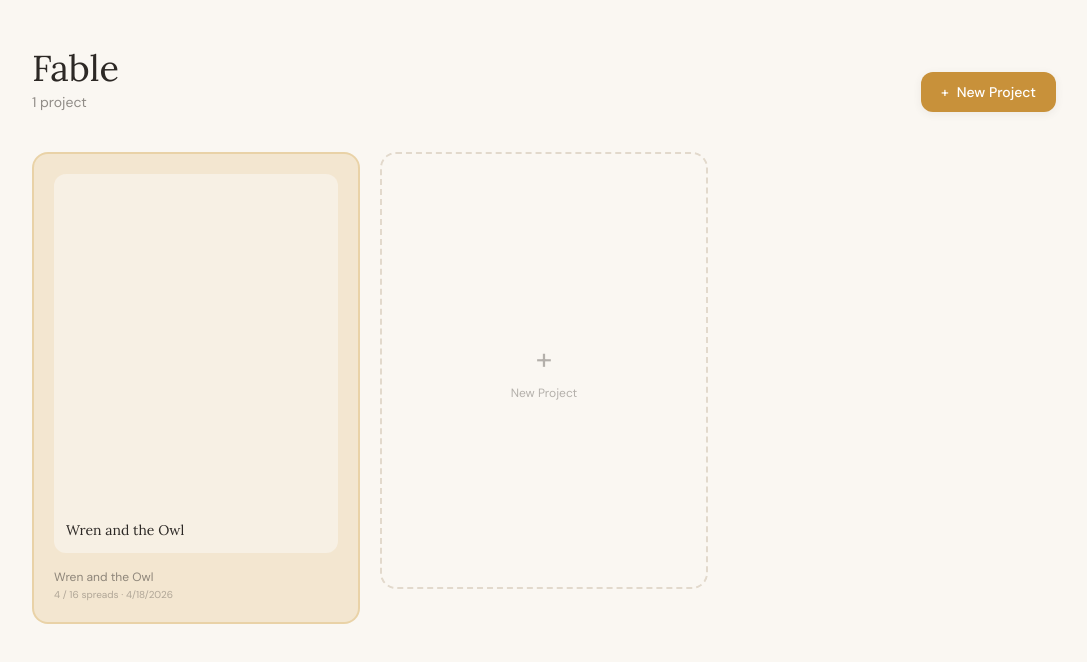
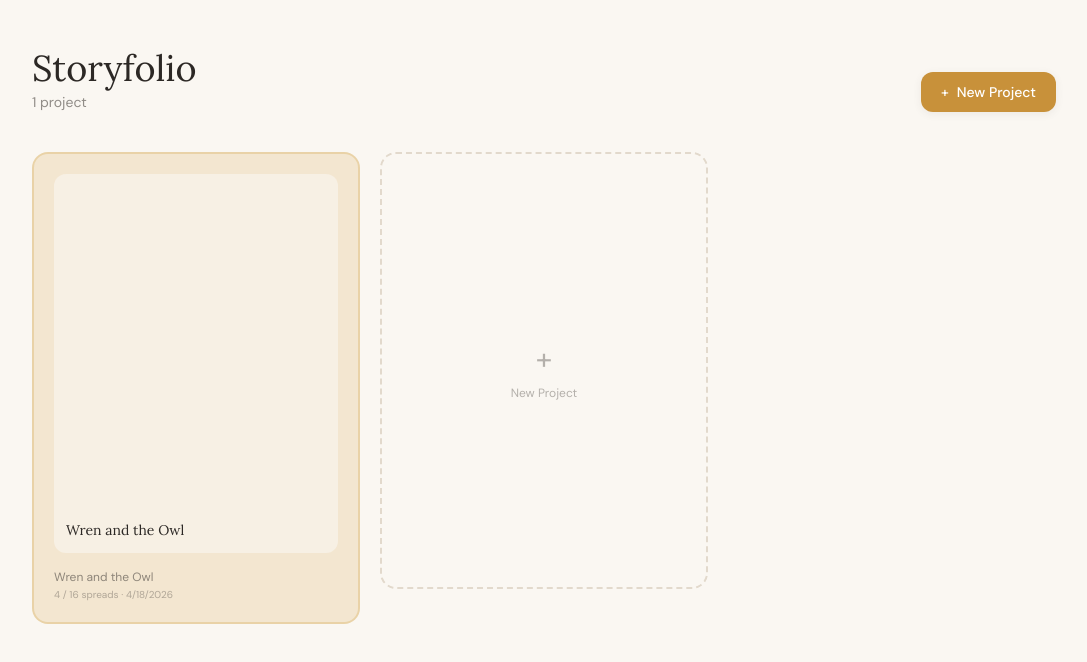
Before and after one commit to runrunicd/storyfolio, a React (Vite) app: page / in a window 1280 px wide. Shown: the top 662 px of the page, without its empty margins (96-1183 px from the left). Built offline with nearby package versions, Linux system fonts and the light colour scheme.

Commit message:
Rename project: Fable → Storyfolio

```diff
--- a/index.html
+++ b/index.html
@@ -3,7 +3,7 @@
   <head>
     <meta charset="UTF-8" />
     <meta name="viewport" content="width=device-width, initial-scale=1.0" />
-    <title>Fable — Wren and the Owl</title>
+    <title>Storyfolio — Wren and the Owl</title>
     <link rel="preconnect" href="https://fonts.googleapis.com" />
     <link rel="preconnect" href="https://fonts.gstatic.com" crossorigin />
     <link href="https://fonts.googleapis.com/css2?family=DM+Sans:wght@400;500;600&family=Lora:ital,wght@0,400;0,600;1,400&display=swap" rel="stylesheet" />
--- a/package.json
+++ b/package.json
@@ -1,5 +1,5 @@
 {
-  "name": "fable",
+  "name": "storyfolio",
   "version": "0.1.0",
   "private": true,
   "type": "module",
--- a/src/components/projects/ProjectsView.tsx
+++ b/src/components/projects/ProjectsView.tsx
@@ -45,7 +45,7 @@ export function ProjectsView() {
       <div className="max-w-5xl mx-auto">
         <div className="flex items-end justify-between mb-10">
           <div>
-            <h1 className="font-serif text-4xl text-ink-700 mb-1">Fable</h1>
+            <h1 className="font-serif text-4xl text-ink-700 mb-1">Storyfolio</h1>
             <p className="font-sans text-sm text-ink-500/60">
               {projects.length} {projects.length === 1 ? 'project' : 'projects'}
             </p>
--- a/src/hooks/useLocalStorage.ts
+++ b/src/hooks/useLocalStorage.ts
@@ -15,7 +15,7 @@ export function useLocalStorage<T>(key: string, initialValue: T): [T, (value: T)
       setStoredValue(value)
       localStorage.setItem(key, JSON.stringify(value))
     } catch (err) {
-      console.warn('[fable] useLocalStorage write error:', err)
+      console.warn('[storyfolio] useLocalStorage write error:', err)
     }
   }
 
--- a/src/lib/storage.ts
+++ b/src/lib/storage.ts
@@ -6,7 +6,7 @@ export function safeSetItem(key: string, value: string): { ok: boolean; error?:
     return { ok: true }
   } catch (err) {
     const msg = err instanceof Error ? err.message : 'Unknown storage error'
-    console.warn(`[fable] localStorage quota exceeded for key "${key}":`, msg)
+    console.warn(`[storyfolio] localStorage quota exceeded for key "${key}":`, msg)
     return { ok: false, error: msg }
   }
 }
--- a/src/modals/SettingsModal.tsx
+++ b/src/modals/SettingsModal.tsx
@@ -78,7 +78,7 @@ export function SettingsModal({ isOpen, onClose }: SettingsModalProps) {
 
         {/* About */}
         <section>
-          <h3 className="font-serif text-base text-ink-700 mb-1">About Fable</h3>
+          <h3 className="font-serif text-base text-ink-700 mb-1">About Storyfolio</h3>
           <p className="font-sans text-xs text-ink-500/60 leading-relaxed">
             A quiet workspace for picture book author-illustrators. Version 0.1.0.
           </p>
```
Also changed, not shown: 1 other file (tests, documents, lock files or other folders).
